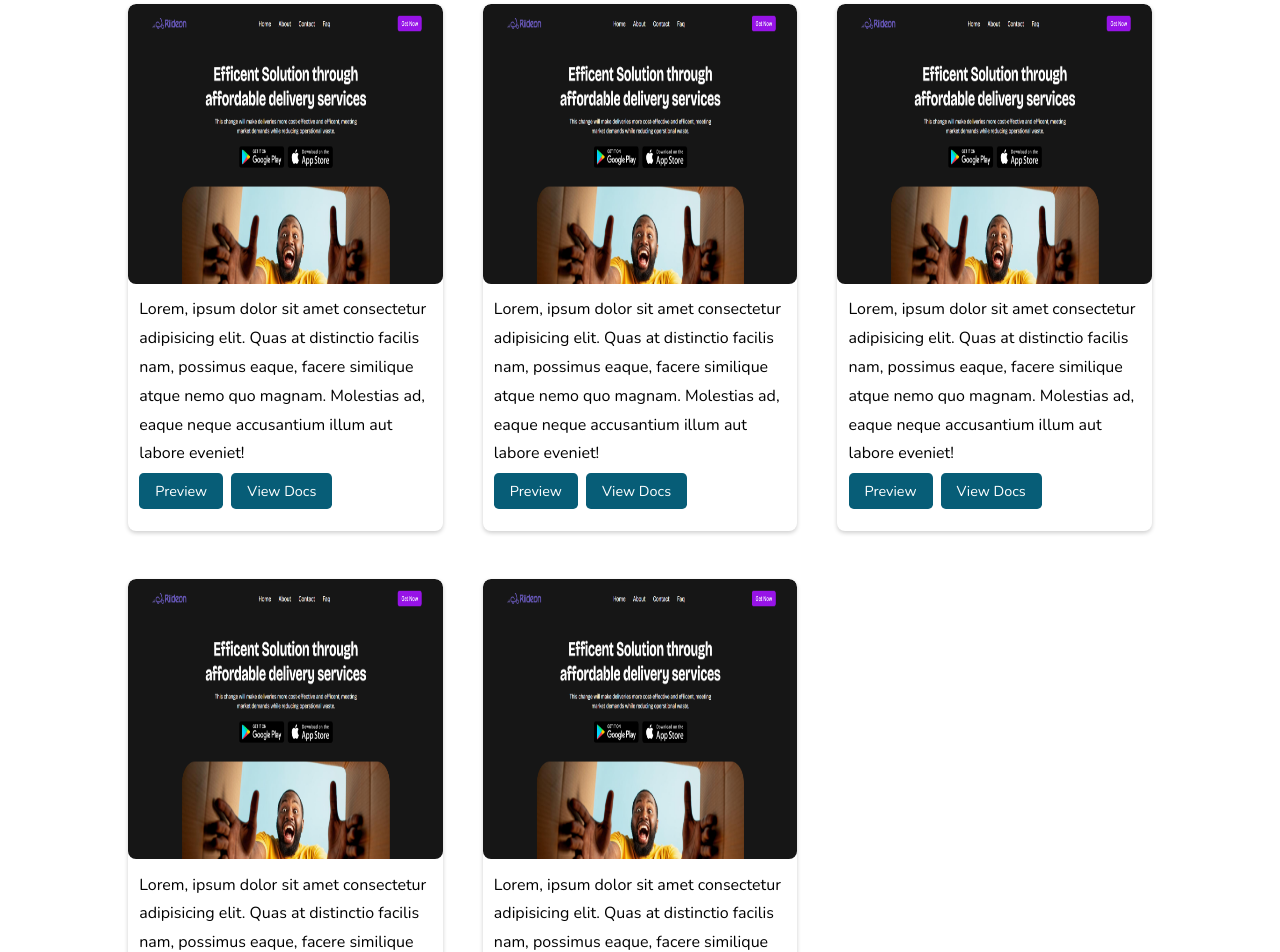
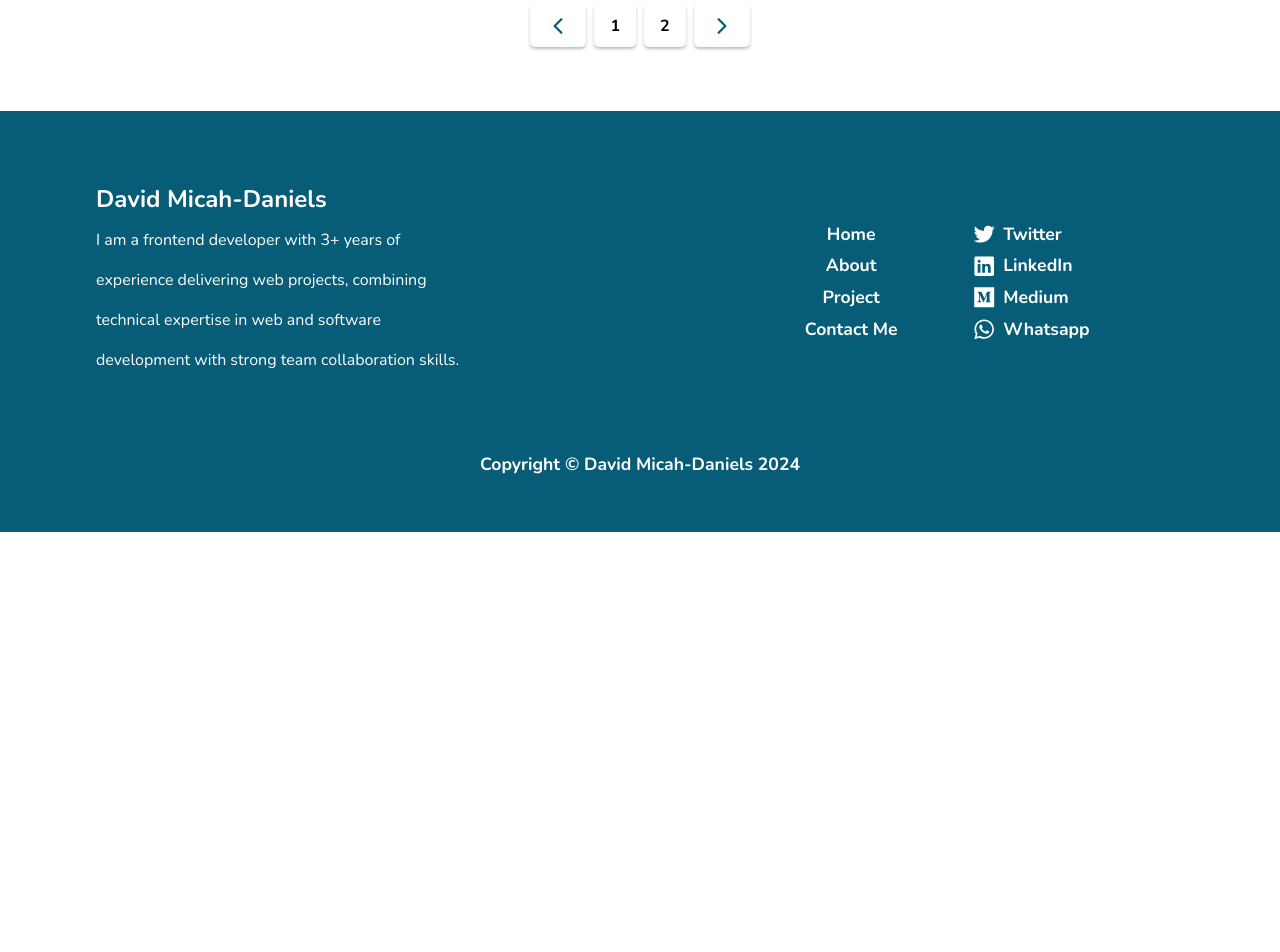
Before and after one commit to davidmicah123/Portfolio-Revamp, a React (Create React App) app: page /Projects in a window 1280 px wide. Shown: the part 1848-2800 px from the top of the page. After the commit the page ends 2380 px from the top, so only its background shows below. Built offline with nearby package versions, Linux system fonts and the light colour scheme.

Commit message:
Updated website

```diff
--- a/src/Components/ProjectMain/ProjectMain.js
+++ b/src/Components/ProjectMain/ProjectMain.js
@@ -12,8 +12,8 @@ const ProjectMain = () => {
         <li>JavaScript</li>
         <li>ReactJS</li>
         <li>JSON</li>
-        <li>XML</li>
-        <li>PHP</li>
+        {/* <li>XML</li>
+        <li>PHP</li> */}
       </ul>
 
       <div className={classes.project_Card_wrapper}>
@@ -152,7 +152,7 @@ const ProjectMain = () => {
             </div>
           </div>
         </div>
-        <div className={classes.project_card}>
+        {/* <div className={classes.project_card}>
           <div className={classes.project_img_wrapper}>
             <img src={huddle} alt="" className={classes.project_img} />
           </div>
@@ -178,114 +178,36 @@ const ProjectMain = () => {
               </Link>
             </div>
           </div>
-        </div>
-
-
+        </div> */}
         <div className={classes.project_card}>
           <div className={classes.project_img_wrapper}>
-            <img src={project_img} alt="" className={classes.project_img} />
+            <img src={huddle} alt="" className={classes.project_img} />
           </div>
           <div className={classes.project_description_area}>
+            <h1>Avero</h1>
             <p>
-              Lorem, ipsum dolor sit amet consectetur adipisicing elit. Quas at
-              distinctio facilis nam, possimus eaque, facere similique atque
-              nemo quo magnam. Molestias ad, eaque neque accusantium illum aut
-              labore eveniet!
+              A practice project I built in 2022 to practice HTML and CSS and
+              just my knoledge of css styling and positioning, A sinle page
+              website to practice, I completed it in few hours.
             </p>
             <div className={classes.action_btn_wrapper}>
-              <Link to="">
+              <Link
+                to="https://davidmicah123.github.io/Huddle-Project/"
+                target="_blank"
+              >
                 <button className={classes.custom_btn}>Preview</button>
               </Link>
-              <Link to="">
+              <Link
+                to="https://github.com/davidmicah123/Huddle-Project"
+                target="_blank"
+              >
                 <button className={classes.custom_btn}>View Docs</button>
               </Link>
             </div>
           </div>
         </div>
-        <div className={classes.project_card}>
-          <div className={classes.project_img_wrapper}>
-            <img src={project_img} alt="" className={classes.project_img} />
-          </div>
-          <div className={classes.project_description_area}>
-            <p>
-              Lorem, ipsum dolor sit amet consectetur adipisicing elit. Quas at
-              distinctio facilis nam, possimus eaque, facere similique atque
-              nemo quo magnam. Molestias ad, eaque neque accusantium illum aut
-              labore eveniet!
-            </p>
-            <div className={classes.action_btn_wrapper}>
-              <Link to="">
-                <button className={classes.custom_btn}>Preview</button>
-              </Link>
-              <Link to="">
-                <button className={classes.custom_btn}>View Docs</button>
-              </Link>
-            </div>
-          </div>
-        </div>
-        <div className={classes.project_card}>
-          <div className={classes.project_img_wrapper}>
-            <img src={project_img} alt="" className={classes.project_img} />
-          </div>
-          <div className={classes.project_description_area}>
-            <p>
-              Lorem, ipsum dolor sit amet consectetur adipisicing elit. Quas at
-              distinctio facilis nam, possimus eaque, facere similique atque
-              nemo quo magnam. Molestias ad, eaque neque accusantium illum aut
-              labore eveniet!
-            </p>
-            <div className={classes.action_btn_wrapper}>
-              <Link to="">
-                <button className={classes.custom_btn}>Preview</button>
-              </Link>
-              <Link to="">
-                <button className={classes.custom_btn}>View Docs</button>
-              </Link>
-            </div>
-          </div>
-        </div>
-        <div className={classes.project_card}>
-          <div className={classes.project_img_wrapper}>
-            <img src={project_img} alt="" className={classes.project_img} />
-          </div>
-          <div className={classes.project_description_area}>
-            <p>
-              Lorem, ipsum dolor sit amet consectetur adipisicing elit. Quas at
-              distinctio facilis nam, possimus eaque, facere similique atque
-              nemo quo magnam. Molestias ad, eaque neque accusantium illum aut
-              labore eveniet!
-            </p>
-            <div className={classes.action_btn_wrapper}>
-              <Link to="">
-                <button className={classes.custom_btn}>Preview</button>
-              </Link>
-              <Link to="">
-                <button className={classes.custom_btn}>View Docs</button>
-              </Link>
-            </div>
-          </div>
-        </div>
-        <div className={classes.project_card}>
-          <div className={classes.project_img_wrapper}>
-            <img src={project_img} alt="" className={classes.project_img} />
-          </div>
-          <div className={classes.project_description_area}>
-            <p>
-              Lorem, ipsum dolor sit amet consectetur adipisicing elit. Quas at
-              distinctio facilis nam, possimus eaque, facere similique atque
-              nemo quo magnam. Molestias ad, eaque neque accusantium illum aut
-              labore eveniet!
-            </p>
-            <div className={classes.action_btn_wrapper}>
-              <Link to="">
-                <button className={classes.custom_btn}>Preview</button>
-              </Link>
-              <Link to="">
-                <button className={classes.custom_btn}>View Docs</button>
-              </Link>
-            </div>
-          </div>
-        </div>
+
+
       </div>
 
       <div className={classes.project_nav_icons_wrapper}>
```
